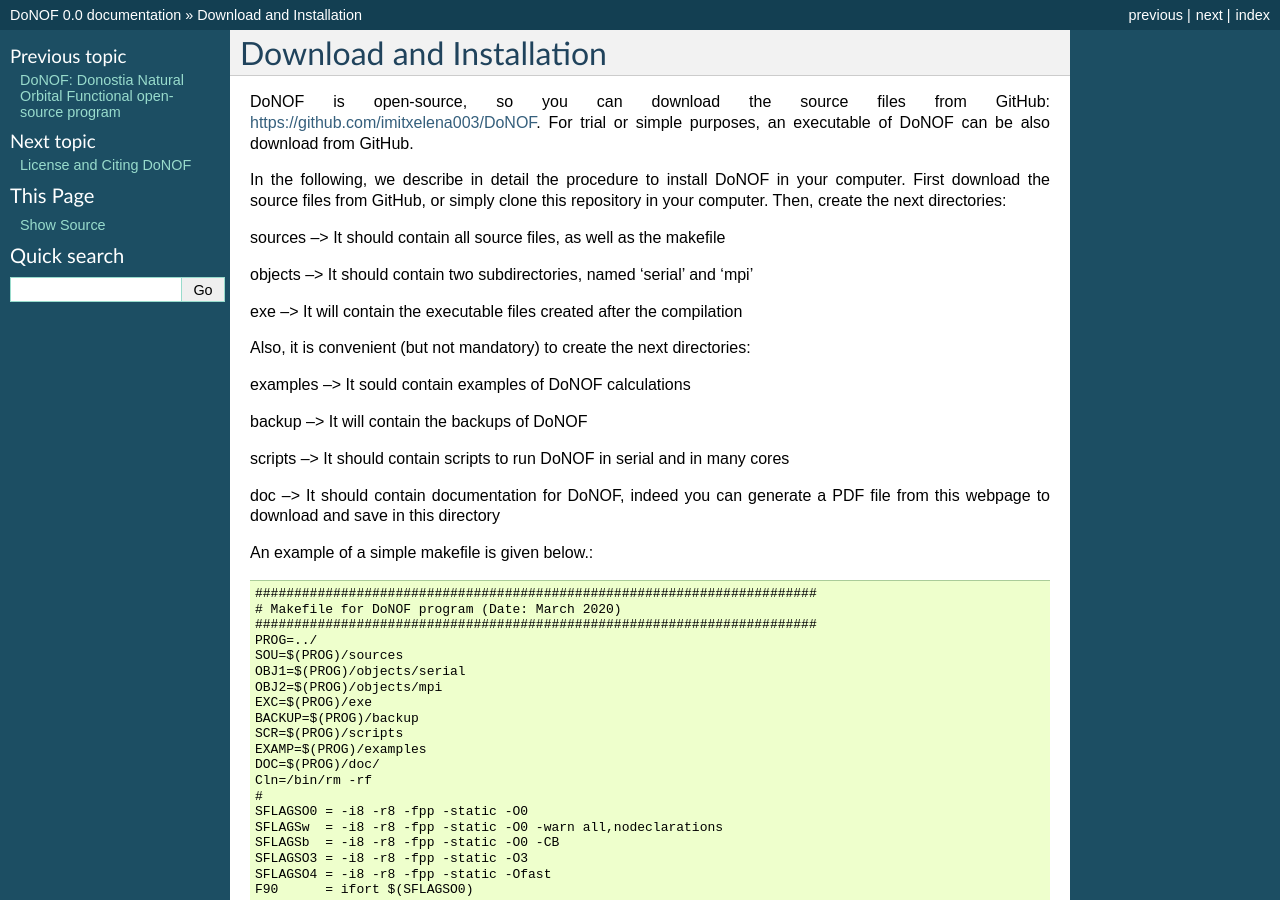
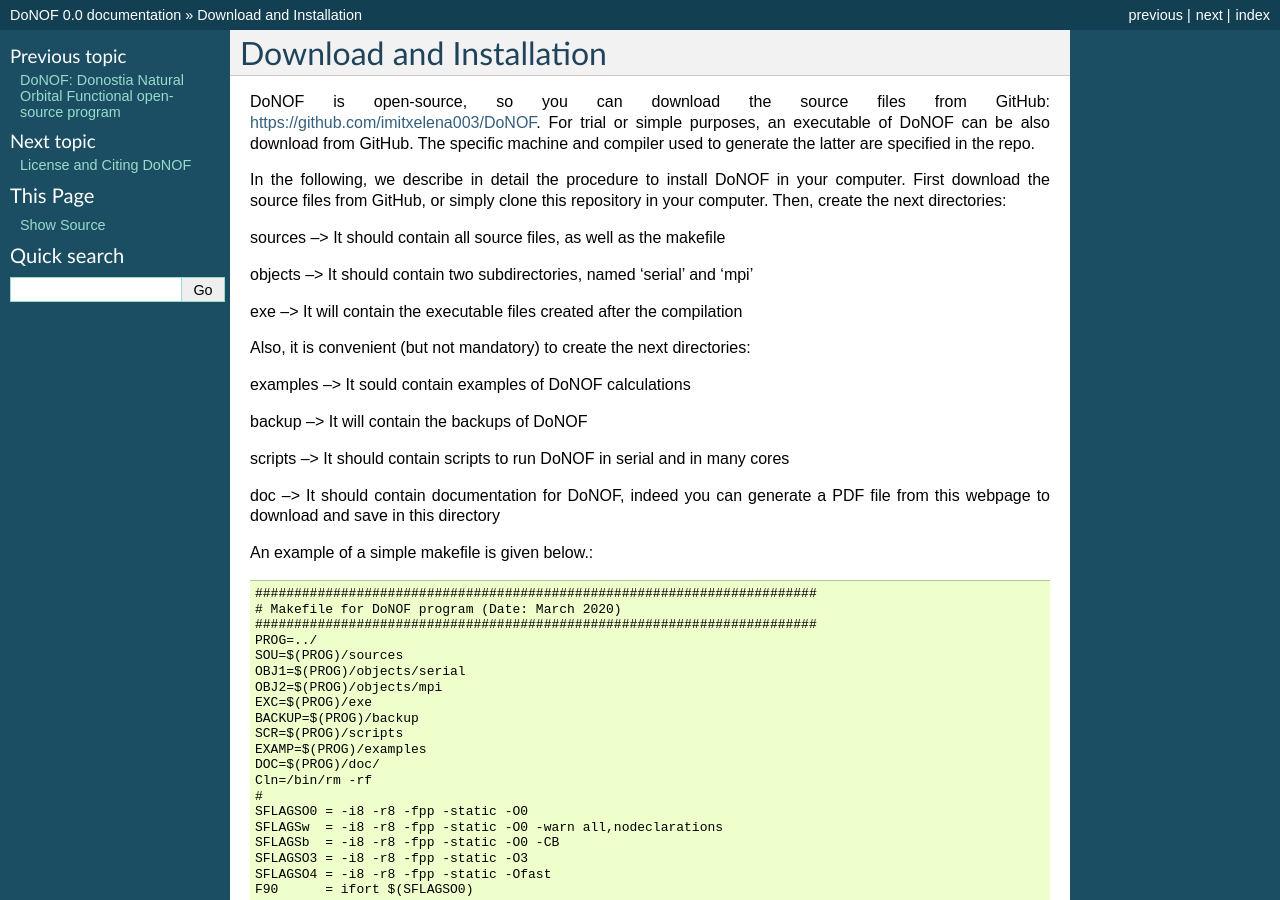
Before and after one commit to DoNOF/DoNOF-Documentation, a Sphinx documentation site: the page built from docs/Installation.rst, in a window 1280 px wide and 900 px high. Built offline with Sphinx 7.4.7, drawn with Linux system fonts in a browser that asks for light colours.

Commit message:
april-6-2

```diff
--- a/docs/Installation.rst
+++ b/docs/Installation.rst
@@ -2,7 +2,7 @@
 Download and Installation
 #########################
 
-DoNOF is open-source, so you can download the source files from GitHub: https://github.com/imitxelena003/DoNOF. For trial or simple purposes, an executable of DoNOF can be also download from GitHub.
+DoNOF is open-source, so you can download the source files from GitHub: https://github.com/imitxelena003/DoNOF. For trial or simple purposes, an executable of DoNOF can be also download from GitHub. The specific machine and compiler used to generate the latter are specified in the repo.
 
 In the following, we describe in detail the procedure to install DoNOF in your computer. First download the source files from GitHub, or simply clone this repository in your computer. Then, create the next directories:
 
--- a/docs/input.rst
+++ b/docs/input.rst
@@ -1,6 +1,8 @@
 #############
 Input Options
 #############
+
+Use only capital letters in the input file, except for specific cases (see below). For instance, "RUNTYP=energy" will not work, but "RUNTYP=ENERGY" yes.
 
 *********
 Basis Set
```
